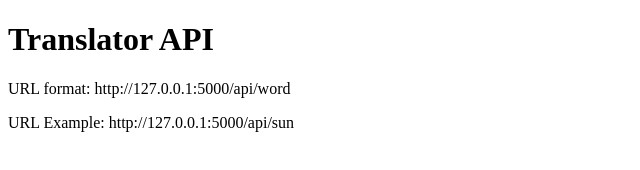
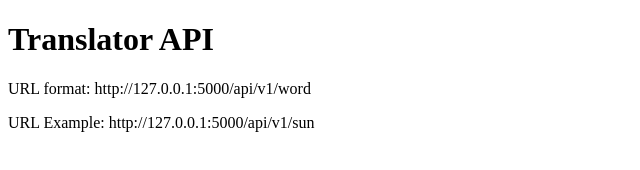
Before and after one commit to parthadeori/ardit-sulce-mega-python-course, a plain HTML site: page mini-project-build-a-dictionary-api/templates/home.html in a window 1280 px wide. Shown: the full height of the page, 0-640 px from the left. Drawn offline with Linux system fonts and the light colour scheme.

Commit message:
Student Project: Solution

```diff
--- a/mini-project-build-a-dictionary-api/templates/home.html
+++ b/mini-project-build-a-dictionary-api/templates/home.html
@@ -8,7 +8,7 @@
 </head>
 <body>
     <h1>Translator API</h1>
-    <p>URL format: http://127.0.0.1:5000/api/word</p>
-    <p>URL Example: http://127.0.0.1:5000/api/sun</p>
+    <p>URL format: http://127.0.0.1:5000/api/v1/word</p>
+    <p>URL Example: http://127.0.0.1:5000/api/v1/sun</p>
 </body>
 </html>
```
